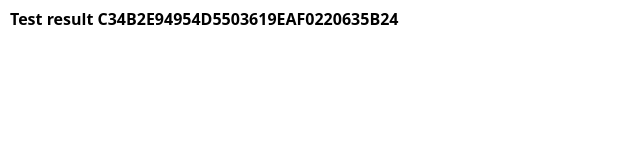
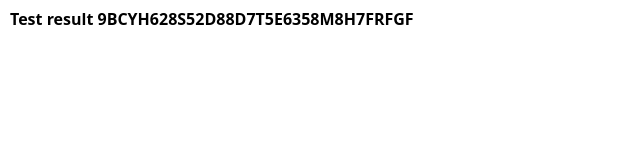
Before and after one commit to medisvit/9BCYH628S52D88D7T5E6358M8H7FRFGF, a plain HTML site: page index.html in a window 1280 px wide. Shown: the full height of the page, 0-640 px from the left. Drawn offline with nearby package versions, Linux system fonts and the light colour scheme.

Commit message:
Update index.html

```diff
--- a/index.html
+++ b/index.html
@@ -16,7 +16,7 @@
     />
   </head>
   <body style="font-size: 8px">
-    <h1 style="margin: 10px">Test result C34B2E94954D5503619EAF0220635B24</h1>
+    <h1 style="margin: 10px">Test result 9BCYH628S52D88D7T5E6358M8H7FRFGF</h1>
     <img src="test.jpg" alt="" style="max-width: 100%" />
   </body>
 </html>
```
